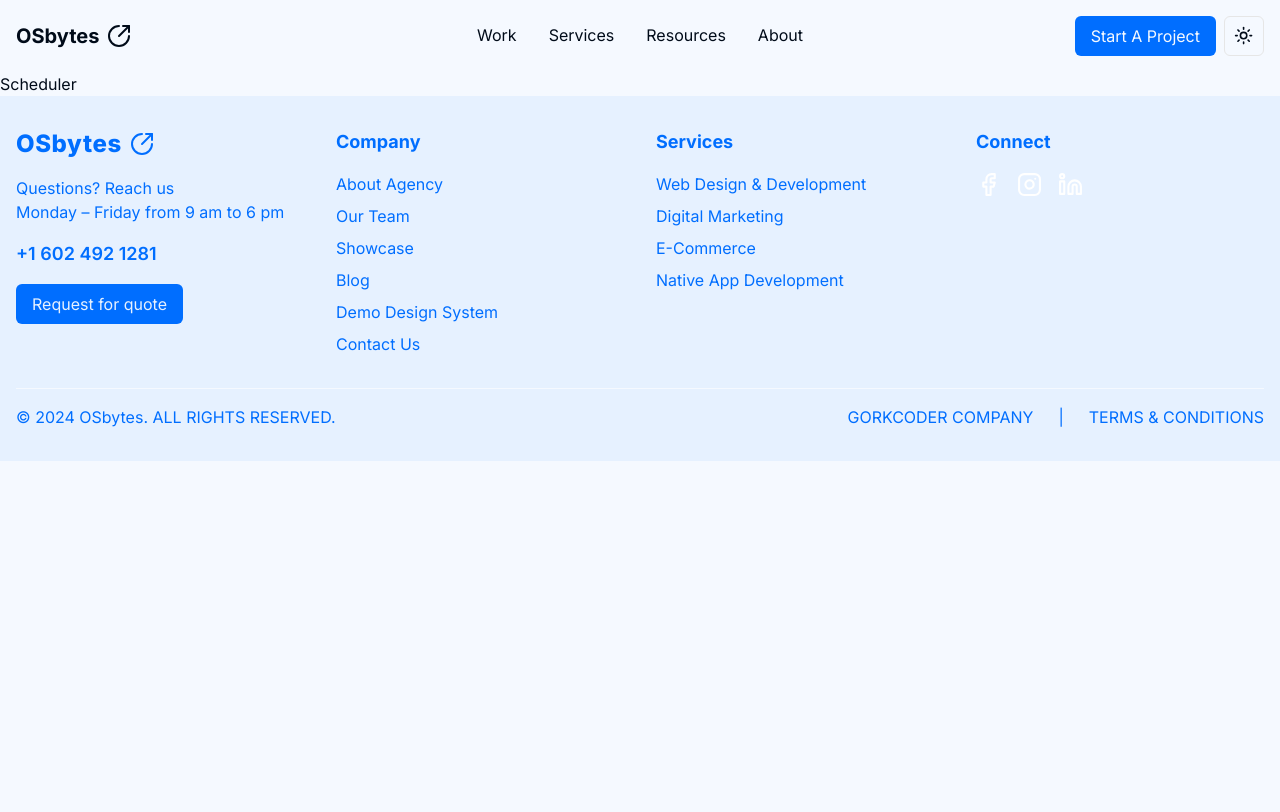
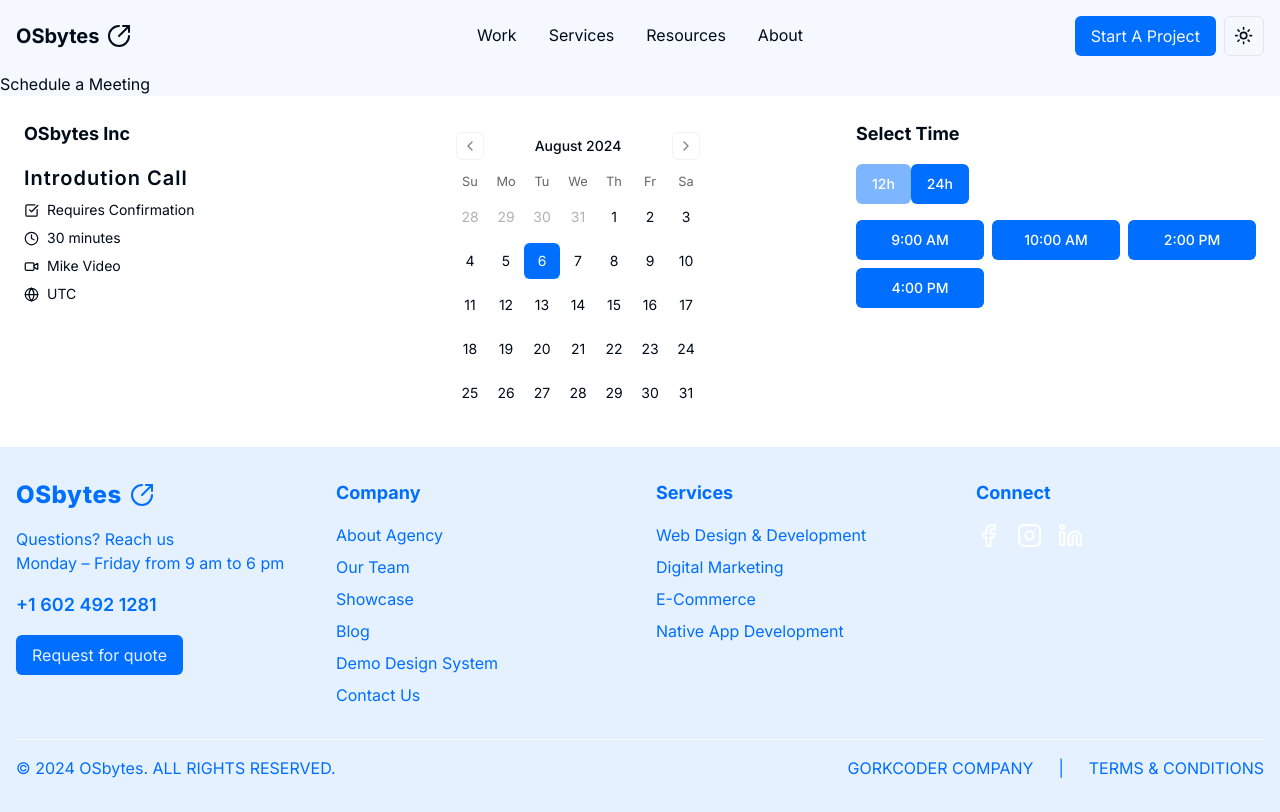
Before and after one commit to lumskii/osbytes-next, a Next.js app: page /new-project in a window 1280 px wide. Built offline with nearby package versions, Linux system fonts and the light colour scheme.

Commit message:
refactor: Remove unused dependencies and update project structure

```diff
--- a/app/new-project/page.tsx
+++ b/app/new-project/page.tsx
@@ -1,9 +1,15 @@
+"use client";
+
+import Scheduler from '@/components/common/form'
 import React from 'react'
 
-const Scheduler: React.FC = () => {
+const Booking = () => {
   return (
-    <div>Scheduler</div>
+    <div>
+      <h1>Schedule a Meeting</h1>
+      <Scheduler />
+    </div>
   )
 }
 
-export default Scheduler
+export default Booking
--- /dev/null
+++ b/components/common/form.tsx
@@ -0,0 +1,89 @@
+import { useUserTimezone } from "@/lib/providers/timezone";
+import { CheckSquare, Clock, Globe, Video, } from "lucide-react";
+import { useRouter } from "next/navigation";
+import React, { useState } from "react";
+import { Calendar } from "../ui/calendar";
+import { Button } from "../ui/button";
+
+
+const Scheduler: React.FC = () => {
+  const [selectedDate, setSelectedDate] = useState<Date | undefined>(new Date());
+  const [selectedTime, setSelectedTime] = useState<string | null>(null);
+  const [timeFormat, setTimeFormat] = useState<"12h" | "24h">("12h");
+  const { timezone } = useUserTimezone();
+  const [showForm, setShowForm] = useState<boolean>(false);
+  const router = useRouter();
+
+  const availableTime = ["9:00 AM", "10:00 AM", "2:00 PM", "4:00 PM"];
+
+  const handleSubmit = (e: React.FormEvent<HTMLFormElement>) => {
+    e.preventDefault();
+    const formData = new FormData(e.currentTarget);
+    const data = Object.fromEntries(formData.entries());
+    console.log(data);
+    router.push("/success");
+  };
+
+  return (
+    <div className="flex space-x-4 p-6 bg-primary-foreground">
+        <div className="w-1/3 space-y-4">
+            <div className="text-lg font-bold">OSbytes Inc</div>
+            <div className="grid gap-2">
+                <h1 className="font-semibold text-xl tracking-wider">Introdution Call</h1>
+                <p className="text-sm flex gap-2 items-center"><CheckSquare size={15} />Requires Confirmation</p>
+                <p className="text-sm flex gap-2 items-center"><Clock size={15} />30 minutes</p>
+                <p className="text-sm flex gap-2 items-center"><Video size={15} />Mike Video</p>
+                <p className="text-sm flex gap-2 items-center"><Globe size={15} />{timezone || "Loading..."}</p>
+            </div>
+        </div>
+        <div className="w-1/3 items-center">
+            <div className="w-full justify-center">
+            <Calendar
+                mode="single"
+                selected={selectedDate}
+                onSelect={(date) => setSelectedDate(date)}
+                className="w-full"
+                // disabled={availableTime}
+            />
+            </div>
+        </div>
+        <div className="w-1/3 space-y-4">
+        <h2 className="text-lg font-bold">Select Time</h2>
+        <div>
+          <Button onClick={() => setTimeFormat("12h")} disabled={timeFormat === "12h"}>
+            12h
+          </Button>
+          <Button onClick={() => setTimeFormat("24h")} disabled={timeFormat === "24h"}>
+            24h
+          </Button>
+        </div>
+        <div className="grid grid-cols-3 gap-2 mt-4">
+          {availableTime.map((time) => (
+            <Button
+              key={time}
+              onClick={() => setSelectedTime(time)}
+              className={selectedTime === time ? "bg-primary text-white" : ""}
+            >
+              {time}
+            </Button>
+          ))}
+        </div>
+        </div>
+        {showForm && selectedDate && (
+        <form onSubmit={handleSubmit}>
+          <h3>Meeting Details</h3>
+          <label>Name:</label>
+          <input type="text" name="name" required />
+          <label>Email:</label>
+          <input type="email" name="email" required />
+          <label>Requirements:</label>
+          <textarea name="requirements"></textarea>
+          <input type="hidden" name="date" value={selectedDate.toString()} />
+          <button type="submit">Schedule Meeting</button>
+        </form>
+      )}
+    </div>
+  );
+};
+
+export default Scheduler;
--- /dev/null
+++ b/lib/providers/timezone.ts
@@ -0,0 +1,13 @@
+"use client";
+import { useState, useEffect } from "react";
+
+export const useUserTimezone = () => {
+  const [timezone, setTimezone] = useState<string | null>(null);
+
+  useEffect(() => {
+    const tz = Intl.DateTimeFormat().resolvedOptions().timeZone;
+    setTimezone(tz);
+  }, []);
+
+  return { timezone };
+};
--- a/package.json
+++ b/package.json
@@ -48,7 +48,6 @@
     "next": "14.2.5",
     "next-themes": "^0.3.0",
     "react": "^18",
-    "react-datepicker": "^7.3.0",
     "react-day-picker": "^8.10.1",
     "react-dom": "^18",
     "react-google-calendar-api": "^2.3.0",
```
Also changed, not shown: pages/_app.js (deleted), 1 other file (tests, documents, lock files or other folders).
